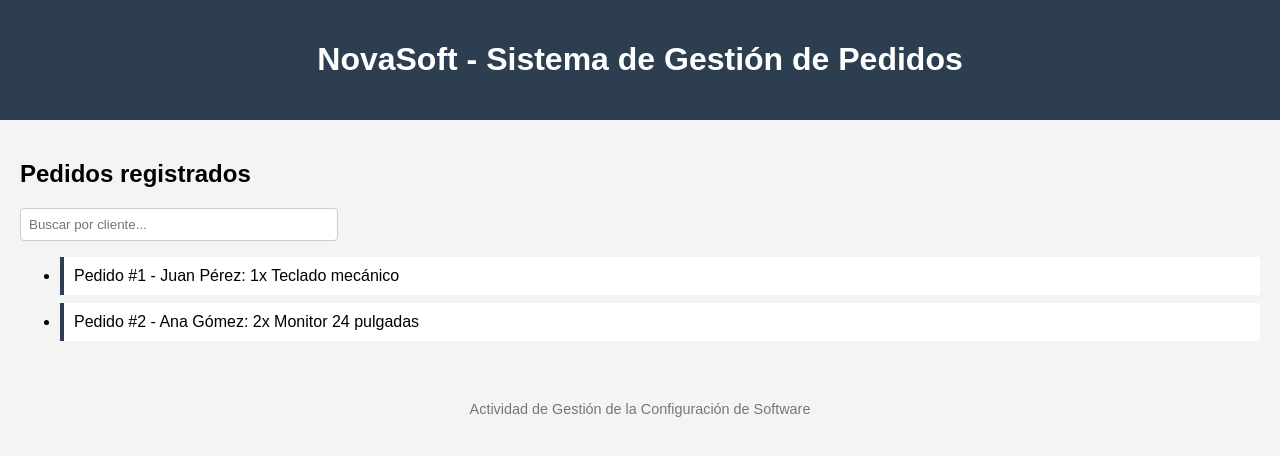
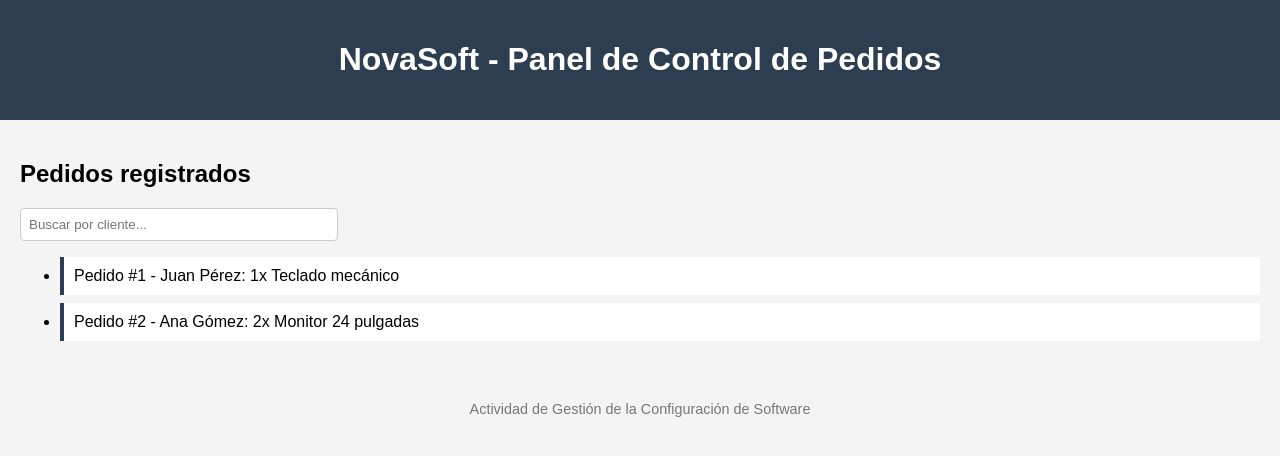
Before and after one commit to melanybermeo/novasoft-gestion-pedidos, a plain HTML site: page index.html in a window 1280 px wide. Drawn offline with Linux system fonts and the light colour scheme.

Commit message:
Actualizar titulo del sistema (version Anthony)

```diff
--- a/index.html
+++ b/index.html
@@ -7,7 +7,7 @@
 </head>
 <body>
   <header>
-    <h1>NovaSoft - Sistema de Gestión de Pedidos</h1>
+    <h1>NovaSoft - Panel de Control de Pedidos</h1>
   </header>
 
   <main>
```
